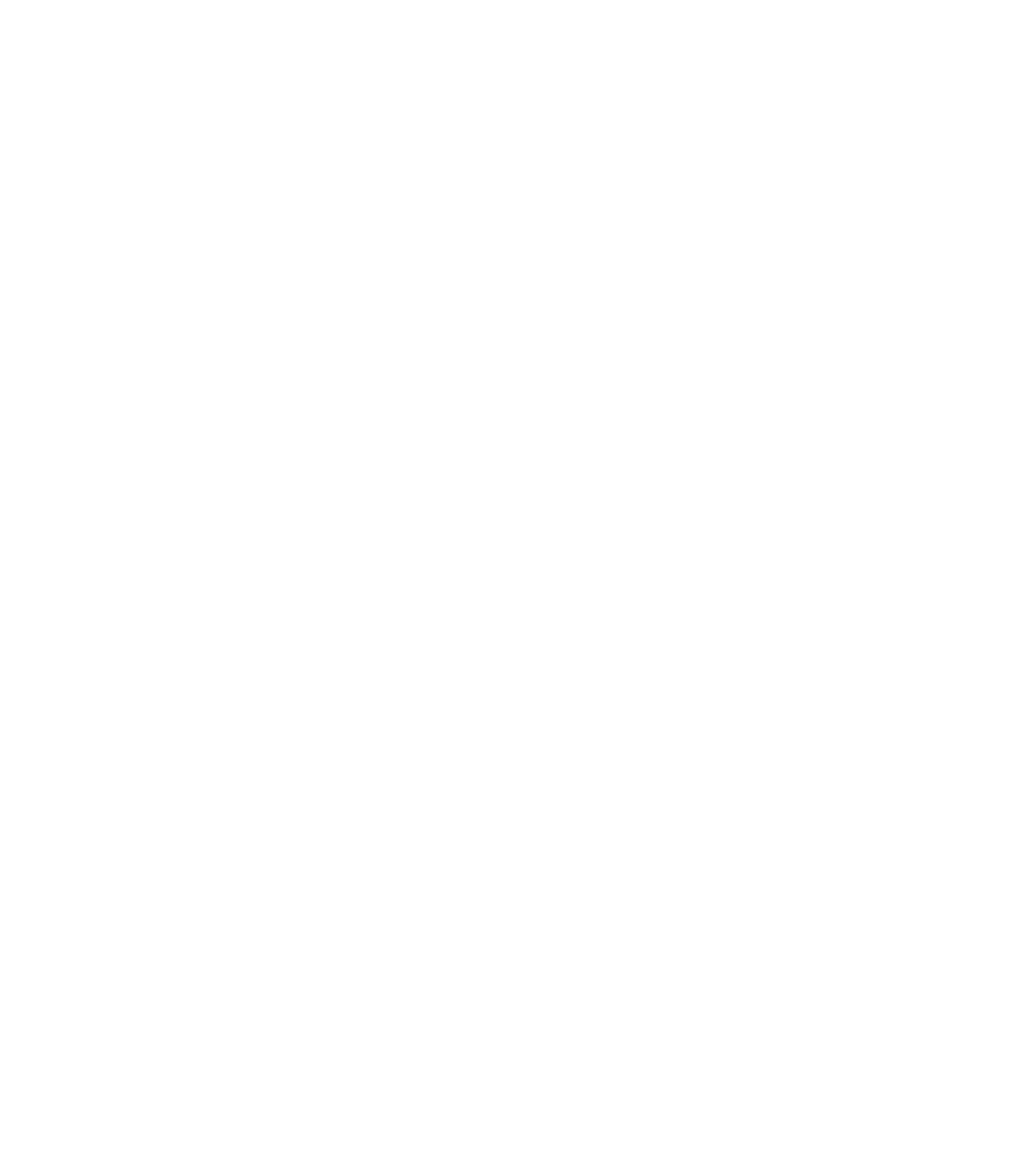
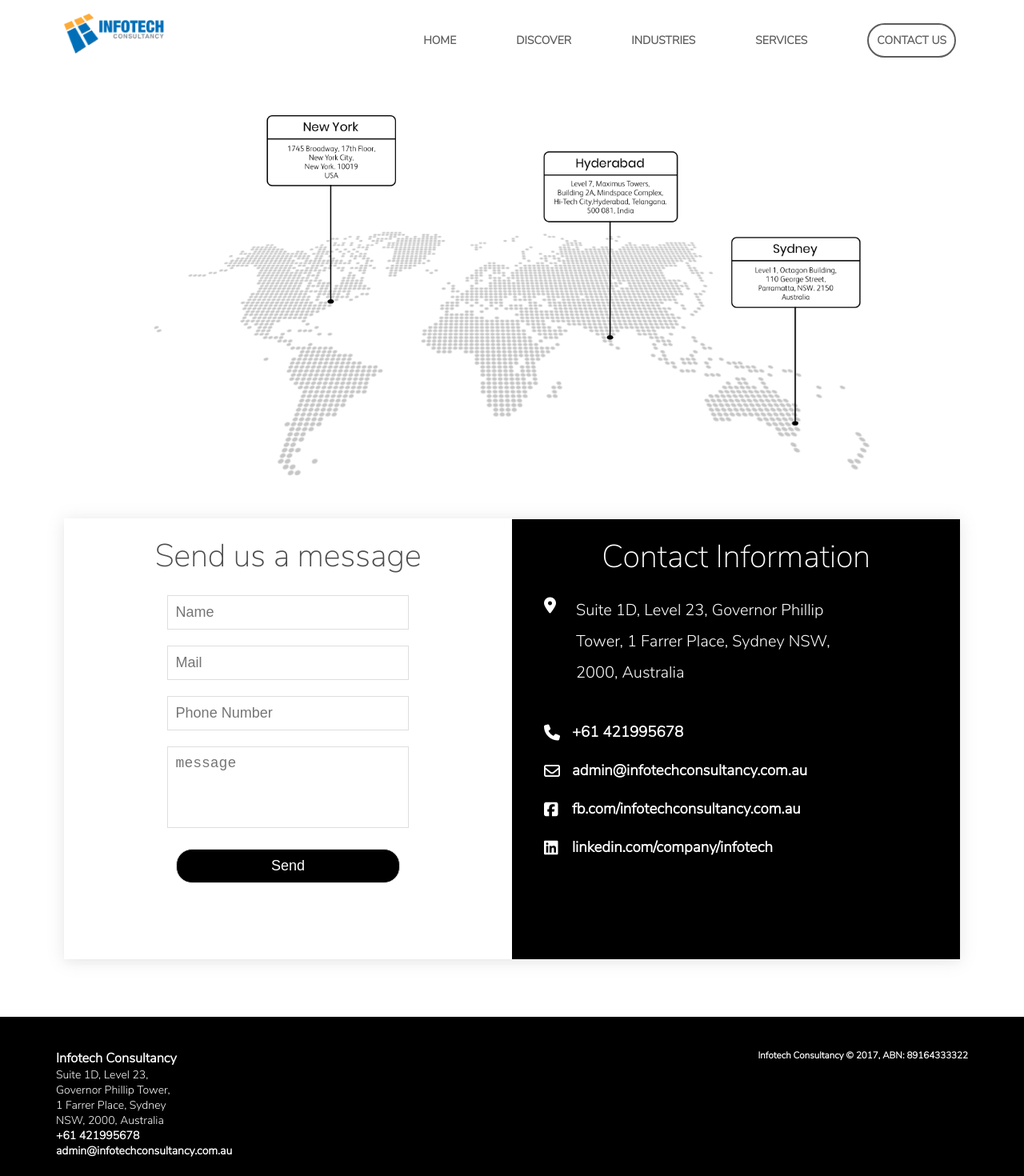
Before and after one commit to sharathvignesh/inf-tch, a React (Create React App) app: page /contact in a window 1280 px wide. Shown: the top 1470 px of the page at 80% size. Before the commit the page ends 800 px from the top, so only its background shows below. Built offline with nearby package versions, Linux system fonts and the light colour scheme.

Commit message:
contact done. yet to be made resp

```diff
--- a/src/Styles/landing.css
+++ b/src/Styles/landing.css
@@ -334,6 +334,9 @@ footer ul li a:hover {
     width: 50%;
     padding-top: 40px;
   }
+  body .contact-col{
+    width: 100%;
+  }
 }
 
 @media only screen and (max-width: 768px) {
@@ -383,6 +386,9 @@ footer ul li a:hover {
   footer .footer-right {
     float: right;
     padding-right: 1em;
+  }
+  body .contact-col{
+    width: 100%;
   }
 }
 
@@ -473,3 +479,64 @@ padding-bottom: 1em;
   padding: 40px 40px 0 40px;
 }
 /* end of testimonial */
+/* contact */
+.hero-contact {
+  padding-left: 5em;
+  padding-right: 5em;
+}
+.hero-contact img {
+  width: 80%;
+  margin-top: 9em;
+}
+.contact-row {
+  box-shadow: 0 2px 20px rgba(125, 122, 122, 0.19), 0 6px 6px rgba(243, 240, 240, 0.23);
+}
+
+.contact-col{
+  display: inline-block;
+  width: 50%;
+}
+.contact-col h1 {
+  padding-top: 20px;
+}
+#info-right {
+  background: black;
+  text-align: left;
+  height: 550px;
+}
+#info-right h1 {
+  color: white;
+  text-align: center;
+}
+#info-right div h3,p{
+  color: white;
+  padding-left: 4em;
+}
+#info-right i{
+  color: white;
+  position: absolute;
+  padding-left: 2em;
+  margin-top: 4px;
+  font-size: 20px;
+
+}
+.contact-col form {
+  padding-left: 4em;
+  padding-right: 4em
+}
+.contact-col form input,textarea{
+  width: 65%;
+  border: 0.01em solid #dedede;
+  box-shadow: 1px 1px 1px 1px #ffffff;
+  resize: none;
+  padding: 10px;
+  margin-bottom: 20px;
+  font-size: 18px;
+}
+.contact-col form #submit{
+  color: white;
+  background: black;
+  border-radius: 20px;
+}
+
+/*end of contact*/
--- /dev/null
+++ b/src/components/Contact/Banner.js
@@ -0,0 +1,15 @@
+import React, { Component } from 'react'
+// import './../Styles/postedLanding.css';
+
+class Banner extends Component {
+
+  render () {
+    return (
+        <div className='hero-contact'>
+          <img src={require('./map.png')} alt='logo' />
+        </div>
+    )
+  }
+}
+
+export default Banner
--- /dev/null
+++ b/src/components/Contact/Form.js
@@ -0,0 +1,22 @@
+import React, { Component } from 'react'
+// import './../Styles/postedLanding.css';
+
+class Form extends Component {
+
+  render () {
+    return (
+      <div>
+        <form>
+          <input type='email' name='email' placeholder='Name' /><br />
+          <input type='email' name='email' placeholder='Mail' /><br />
+          <input type='email' name='email' placeholder='Phone Number' /><br />
+          <textarea rows="4" cols="50" placeholder='message'>
+          </textarea>
+          <input id='submit' type='submit' value='Send' />
+        </form>
+      </div>
+    )
+  }
+}
+
+export default Form
--- /dev/null
+++ b/src/components/Contact/Info.js
@@ -0,0 +1,21 @@
+import React, { Component } from 'react'
+// import './../Styles/postedLanding.css';
+
+class Info extends Component {
+
+  render () {
+    return (
+        <div>
+          <i class="fa fa-map-marker" aria-hidden="true"></i><p>Suite 1D, Level 23, Governor Phillip<br />
+            Tower, 1 Farrer Place, Sydney NSW,<br />
+            2000, Australia</p><br />
+          <div><i class="fa fa-phone" aria-hidden="true"></i><h3>+61 421995678</h3></div><br />
+          <i class="fa fa-envelope-o" aria-hidden="true"></i><h3>admin@infotechconsultancy.com.au</h3><br />
+          <i class="fa fa-facebook-square" aria-hidden="true"></i><h3>fb.com/infotechconsultancy.com.au</h3><br />
+          <i class="fa fa-linkedin-square" aria-hidden="true"></i><h3>linkedin.com/company/infotech</h3><br />
+        </div>
+    )
+  }
+}
+
+export default Info
--- a/src/components/Header/Header.js
+++ b/src/components/Header/Header.js
@@ -14,7 +14,6 @@ class Header extends Component {
   }
 
   toggleMobileMenu=()=>{
-    console.log("setnavflag");
     this.setState({mobileNavFlag: !this.state.mobileNavFlag})
   }
   mobileNav () {
@@ -24,7 +23,7 @@ class Header extends Component {
       <li><Link to='/discover'>DISCOVER</Link></li>
       <li><Link to='/'>INDUSTRIES</Link></li>
       <li><Link to='/'>SERVICES</Link></li>
-      <li><Link to='/'>CONTACT US</Link></li>
+      <li><Link to='/contact'>CONTACT US</Link></li>
     </ul></div>);
   }
 
@@ -36,7 +35,7 @@ class Header extends Component {
         <li className=''><Link to='/discover'>DISCOVER</Link></li>
         <li className=''><Link to='/'>INDUSTRIES</Link></li>
         <li className=''><Link to='/'>SERVICES</Link></li>
-        <li className=''><Link to='/' id='contact_us_header'>CONTACT US</Link></li>
+        <li className=''><Link to='/contact' id='contact_us_header'>CONTACT US</Link></li>
       </ul>
       <div className='navigation-mobile'>
         <span className='' onClick={this.toggleMobileMenu} style={{'paddingRight': '2em'}}><Link to='/'>&#9776;</Link></span>
--- /dev/null
+++ b/src/containers/Contact.js
@@ -0,0 +1,73 @@
+import React, { Component } from 'react';
+import postedStyle from '../Styles/landing.css';
+import Header from '../components/Header/Header';
+import Banner from '../components/Contact/Banner';
+import Form from '../components/Contact/Form';
+import Info from '../components/Contact/Info';
+import Footer from '../components/Footer/Footer';
+import $ from 'jquery';
+
+class Contact extends Component {
+componentDidMount(){
+  $(function () {
+  var isMobile = /Android|iPhone|iPad|iPod|IEMobile|Blackberry|Opera Mini/i.test(navigator.userAgent);
+  window.isMobile = isMobile;
+  var isShowingMobileMenu = false;
+  var hasScrolledDown = false;
+
+  var scroll = function () {
+                if ($(window).scrollTop() > 450) {
+                    if (!hasScrolledDown) {
+                        hasScrolledDown = true;
+                        $('fr-header').addClass('shadow');
+                    }
+                } else {
+                    if (hasScrolledDown) {
+                        hasScrolledDown = false;
+                        $('fr-header').removeClass('shadow');
+                    }
+                }
+                var opacity = Math.max(0, (100 - $(window).scrollTop()) / 100);
+                $('.promo').css('opacity', opacity);
+
+            }
+
+            var resize = function () {
+                scroll();
+            }
+
+            if (!isMobile) {
+                $(window).resize(resize);
+                $(window).scroll(scroll);
+                resize();
+            }
+
+
+});
+}
+  render() {
+    return (
+      <div className='frontpage' id='fr-wrapper'>
+        <Header />
+        <Banner />
+        <br />
+        <div id='content-wrapper'>
+          <div className='contact-row'>
+            <div className='contact-col'>
+              <h1>Send us a message</h1><br />
+              <Form />
+            </div>
+            <div id='info-right' className='contact-col'>
+              <h1>Contact Information</h1>
+              <Info />
+            </div>
+          </div>
+        </div>
+        <br />
+        <Footer />
+      </div>
+    )
+  }
+}
+
+export default Contact;
--- a/src/routes.js
+++ b/src/routes.js
@@ -1,6 +1,7 @@
 import Base from './components/Base';
 import Landing from './containers/Landing';
 import About from './containers/About';
+import Contact from './containers/Contact';
 
 const routes = {
 	component: Base,
@@ -12,6 +13,10 @@ const routes = {
 		{
 			path: '/discover',
 			component: About
+		},
+		{
+			path: '/contact',
+			component: Contact
 		}
 	]
 };
```
Also changed, not shown: src/Styles/img/map.png (added), src/components/Contact/map.png (added).
